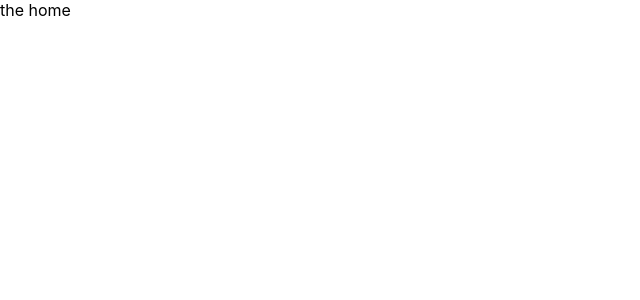
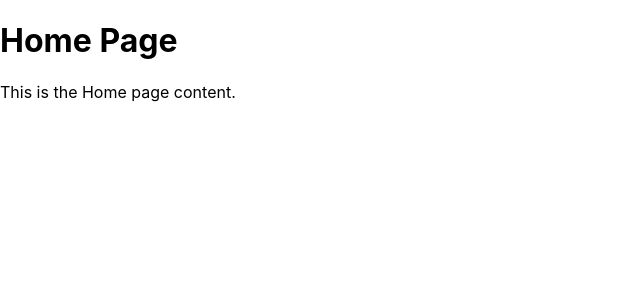
Before and after one commit to IshanLahiru/ishanlahiru.github.io, a React (Create React App) app: page / in a window 1280 px wide. Before the commit this address led to /home. Shown: the top 300 px of the page, without its empty margins (0-640 px from the left). Built offline with nearby package versions, Linux system fonts and the light colour scheme.

Commit message:
Refactor routing in App component

```diff
--- a/src/App.tsx
+++ b/src/App.tsx
@@ -1,19 +1,21 @@
-import React from 'react';
-import logo from './logo.svg';
-import './App.css';
-import { BrowserRouter, Navigate, Route, Routes } from 'react-router-dom';
+import { BrowserRouter, Route, Routes } from 'react-router-dom';
+import Home from './pages/homepage/homepage';
+import InvalidSection from './pages/404/404';
+import Projects from './pages/projects/projects';
+import Recommendations from './pages/recommendations/recommendations';
+import Certificates from './pages/certificates/certificates';
+import Contact from './pages/contact/contact';
 
 function App() {
   return (
     <BrowserRouter>
       <Routes>
-        <Route index element={<Navigate replace to="home"/>}/>
-        <Route path="/" element={<div/>}></Route>
-          <Route path="home" element={<div>the home</div>}/>
-          <Route path="about" element={<div>the about section</div>}/>
-          <Route path="projects" element={<div>the projects section</div>}/>
-          <Route path="certificates" element={<div>the certificates section</div>}/>
-          <Route path="contact" element={<div>the contact section</div>}/>
+        <Route path="/" element={<Home />} />
+        <Route path="projects" element={<Projects/>} />
+        <Route path="certificates" element={<Certificates/>} />
+        <Route path="Recommendations" element={<Recommendations/>} />
+        <Route path="contact" element={<Contact/>} />
+        <Route path="*" element={<InvalidSection />} />
       </Routes>
     </BrowserRouter>
   );
```
